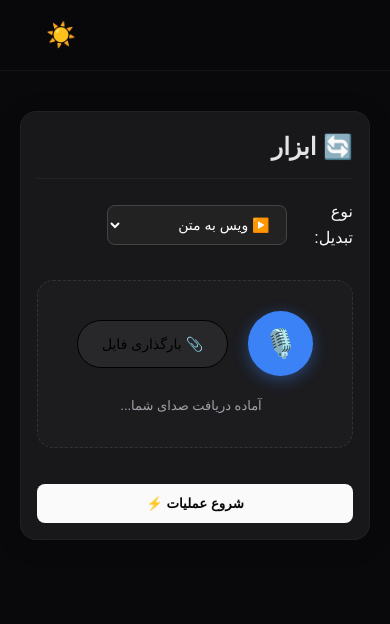
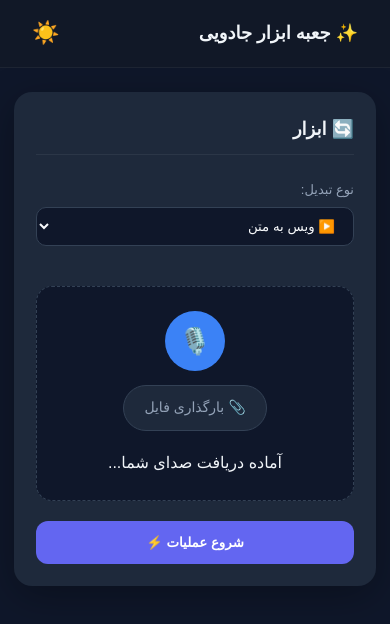
Before and after one commit to kasra11seddighi/ai-toolbox, a plain HTML site: page index.html in a window 390 px wide. Drawn offline with Linux system fonts and the light colour scheme; a small style sheet from the web is missing.

Commit message:
better ui(res)

```diff
--- a/style.css
+++ b/style.css
@@ -1,425 +1,255 @@
-.container{
-    max-width:1200px;
-    margin:auto;
-    padding:20px;
+/* =========================
+   RESET
+========================= */
+*{
+    margin:0;
+    padding:0;
+    box-sizing:border-box;
 }
 
-/* --- Base --- */
-body {
-    font-family: 'Vazirmatn', sans-serif;
-    margin: 0;
-    background: #09090b;
-    color: #fafafa;
-    transition: background 0.4s ease, color 0.4s ease;
-    line-height: 1.6;
+body{
+    font-family:'Vazirmatn',sans-serif;
+    background:#0f172a;
+    color:#f1f5f9;
+    line-height:1.7;
 }
 
-/* --- Header --- */
-header.glass {
-    padding: 20px 40px;
-    display: flex;
-    justify-content: space-between;
-    align-items: center;
-    background: rgba(9, 9, 11, 0.7);
-    backdrop-filter: blur(20px);
-    border-bottom: 1px solid rgba(255, 255, 255, 0.05);
-    position: sticky;
-    top: 0;
-    z-index: 100;
+/* =========================
+   HEADER
+========================= */
+header{
+    position:sticky;
+    top:0;
+    z-index:100;
+    display:flex;
+    justify-content:space-between;
+    align-items:center;
+    padding:18px 32px;
+    background:#111827;
+    border-bottom:1px solid rgba(255,255,255,0.05);
 }
 
-h1 { margin: 0; font-size: 20px; font-weight: 600; color: #ffffff; }
-
-/* --- Navigation --- */
-nav { display: flex; gap: 8px; }
-nav button {
-    padding: 8px 16px;
-    border: 1px solid transparent;
-    background: transparent;
-    color: #a1a1aa;
-    cursor: pointer;
-    border-radius: 99px;
-    transition: all 0.2s ease;
-    font-size: 13px;
-    font-weight: 500;
-}
-nav button:hover { color: #fafafa; background: rgba(255, 255, 255, 0.05); }
-nav button.active {
-    background: #fafafa; color: #09090b;
-    box-shadow: 0 2px 10px rgba(255, 255, 255, 0.1);
+.title{
+    font-size:18px;
+    font-weight:600;
 }
 
-/* --- Theme Icon Button --- */
-.icon-btn {
-    background: transparent;
-    border: none;
-    font-size: 24px;
-    cursor: pointer;
-    transition: transform 0.2s;
-}
-.icon-btn:hover { transform: scale(1.1); }
-
-/* --- Main Content --- */
-.cards{
-    display:grid;
-    grid-template-columns: repeat(2,1fr);
-    gap:20px;
+.icon-btn{
+    background:none;
+    border:none;
+    font-size:22px;
+    cursor:pointer;
 }
 
-main { padding: 40px 20px; max-width: 800px; margin: auto; }
-.card {
-    padding: 40px;
-    border-radius: 16px;
-    background: #18181b;
-    border: 1px solid rgba(255, 255, 255, 0.04);
-    box-shadow: 0 4px 24px rgba(0, 0, 0, 0.2);
-}
-.card h2 { margin-top: 0; color: #e4e4e7; border-bottom: 1px solid rgba(255, 255, 255, 0.05); padding-bottom: 12px; }
-
-.tab { display: none; animation: fadeIn 0.3s ease; }
-.tab.active { display: block; }
-@keyframes fadeIn { from { opacity: 0; transform: translateY(5px); } to { opacity: 1; transform: translateY(0); } }
-
-/* --- Inputs & Converter --- */
-.options-group { margin-bottom: 15px; display: flex; align-items: center; gap: 10px; }
-.glass-select {
-    padding: 8px 12px; border-radius: 8px; background: #09090b; max-width: 172px;
-    border: 1px solid rgba(255, 255, 255, 0.1); color: #fafafa; font-family: inherit; outline: none;
-}
-.glass-input {
-    width: 100%; box-sizing: border-box; height: 120px; padding: 16px;
-    background: #09090b; border: 1px solid rgba(255, 255, 255, 0.1);
-    border-radius: 12px; color: #fafafa; resize: vertical; outline: none; font-family: inherit;
-}
-.glass-input:focus { border-color: #fafafa; }
-
-.action-btn {
-    margin-top: 16px; padding: 12px 24px; border: none; border-radius: 8px;
-    background: #fafafa; color: #09090b; cursor: pointer; font-weight: 600; transition: 0.2s;
-}
-.action-btn:hover { opacity: 0.9; }
-
-.result-box {
-    margin-top: 20px; padding: 16px; background: rgba(59, 130, 246, 0.1);
-    border: 1px solid rgba(59, 130, 246, 0.3); border-radius: 12px;
+/* =========================
+   MAIN CARD
+========================= */
+main{
+    padding:40px 20px;
+    max-width:900px;
+    margin:auto;
 }
 
-/* --- Chat --- */
-.chat-box {
-    height: 300px; border-radius: 12px; padding: 20px; overflow-y: auto;
-    margin-bottom: 20px; background: #09090b; border: 1px solid rgba(255, 255, 255, 0.05);
-}
-.chat-message { margin-bottom: 15px; color: #a1a1aa; }
-.chat-message.user strong { color: #3b82f6; }
-.chat-message.bot strong { color: #fafafa; }
-.chat-input { display: flex; gap: 12px; }
-.chat-input input {
-    flex: 1; height: 48px; border-radius: 8px; padding: 0 16px;
-    background: #09090b; border: 1px solid rgba(255, 255, 255, 0.1); color: #fafafa; outline: none;
-}
-.chat-input input:focus { border-color: #fafafa; }
-.chat-input .action-btn { margin-top: 0; height: 48px; }
-
-/* --- Light Mode --- */
-/* =========================
-   LIGHT THEME (Professional)
-   ========================= */
-
-.light {
-    background: #f8fafc;
-    color: #0f172a;
+.card{
+    background:#1e293b;
+    padding:32px;
+    border-radius:18px;
+    box-shadow:0 10px 40px rgba(0,0,0,0.3);
 }
 
-/* Header */
-.light header.glass {
-    background: #ffffff;
-    border-bottom: 1px solid #e2e8f0;
-    backdrop-filter: none;
+.card h2{
+    margin-bottom:24px;
+    font-size:18px;
+    border-bottom:1px solid rgba(255,255,255,0.06);
+    padding-bottom:10px;
 }
 
-/* Main Title */
-.light h1 {
-    color: #0f172a;
+/* =========================
+   HEADER BOX (SELECTS)
+========================= */
+.headerBox{
+    display:flex;
+    gap:20px;
+    margin-bottom:20px;
 }
 
-/* Cards */
-.light .card {
-    background: #ffffff;
-    border: 1px solid #e2e8f0;
-    box-shadow: 0 6px 20px rgba(15, 23, 42, 0.05);
+.options-group,
+.voice-settings{
+    flex:1;
+    display:flex;
+    flex-direction:column;
+    gap:6px;
 }
 
-/* Card Titles */
-.light .card h2 {
-    color: #1e293b;
-    border-bottom: 1px solid #e2e8f0;
+label{
+    font-size:13px;
+    color:#94a3b8;
 }
 
-/* Navigation */
-.light nav button {
-    color: #475569;
-    background: transparent;
+select{
+    padding:10px 14px;
+    border-radius:10px;
+    border:1px solid #334155;
+    background:#0f172a;
+    color:#f8fafc;
+    font-family:inherit;
+    outline:none;
+    transition:0.2s;
 }
 
-.light nav button.active {
-    background: #0f172a;
-    color: #ffffff;
+select:focus{
+    border-color:#6366f1;
+    box-shadow:0 0 0 3px rgba(99,102,241,0.2);
 }
 
-/* Inputs */
-.light .glass-input,
-.light .glass-select,
-.light .chat-input input,
-.light .chat-box {
-    background: #ffffff;
-    border: 1px solid #cbd5e1;
-    color: #0f172a;
+/* =========================
+   TEXTAREA
+========================= */
+textarea{
+    width:100%;
+    min-height:130px;
+    padding:16px;
+    border-radius:14px;
+    border:1px solid #334155;
+    background:#0f172a;
+    color:#f8fafc;
+    resize:vertical;
+    margin-bottom:20px;
+    outline:none;
 }
 
-/* Input Focus State */
-.light .glass-input:focus,
-.light .glass-select:focus,
-.light .chat-input input:focus {
-    border-color: #3b82f6;
-    outline: none;
-    box-shadow: 0 0 0 3px rgba(59, 130, 246, 0.15);
+textarea:focus{
+    border-color:#6366f1;
+    box-shadow:0 0 0 3px rgba(99,102,241,0.2);
 }
 
-/* Buttons */
-.light .action-btn {
-    background: #0f172a;
-    color: #ffffff;
-    border: none;
+/* =========================
+   AUDIO SECTION
+========================= */
+.audio-controls-container{
+    display:flex;
+    flex-direction:column;
+    align-items:center;
+    gap:18px;
+    padding:24px;
+    border-radius:16px;
+    background:#0f172a;
+    border:1px dashed #334155;
+    margin-bottom:20px;
 }
 
-.light .action-btn:hover {
-    background: #1e293b;
+.audio-buttons-wrapper{
+    display:flex;
+    gap:20px;
+    align-items:center;
 }
 
-/* Result Box */
-.light .result-box {
-    background: #eff6ff;
-    border: 1px solid #bfdbfe;
-    color: #1e3a8a;
+/* Mic Button */
+.telegram-mic-btn{
+    width:65px;
+    height:65px;
+    border-radius:50%;
+    background:#3b82f6;
+    border:none;
+    color:white;
+    font-size:26px;
+    cursor:pointer;
+    transition:0.3s;
 }
 
-/* --- استایل‌های بخش ضبط صدای تلگرامی --- */
-.audio-controls-container {
-    display: flex;
-    flex-direction: column;
-    align-items: center;
-    gap: 20px;
-    margin-bottom: 20px;
-    padding: 30px 20px;
-    background: rgba(255, 255, 255, 0.02);
-    border: 1px dashed rgba(255, 255, 255, 0.1);
-    border-radius: 16px;
+.telegram-mic-btn:hover{
+    transform:scale(1.05);
 }
 
-.audio-buttons-wrapper {
-    display: flex;
-    align-items: center;
-    gap: 20px;
+.telegram-mic-btn.recording{
+    background:#ef4444;
+    animation:pulse 1.5s infinite;
 }
 
-/* دکمه میکروفون */
-.telegram-mic-btn {
-    width: 65px;
-    height: 65px;
-    border-radius: 50%;
-    background: #3b82f6; /* آبی تلگرامی */
-    color: white;
-    border: none;
-    font-size: 28px;
-    cursor: pointer;
-    transition: all 0.3s ease;
-    box-shadow: 0 4px 15px rgba(59, 130, 246, 0.4);
-    display: flex;
-    justify-content: center;
-    align-items: center;
+@keyframes pulse{
+    0%{box-shadow:0 0 0 0 rgba(239,68,68,0.6);}
+    70%{box-shadow:0 0 0 18px rgba(239,68,68,0);}
+    100%{box-shadow:0 0 0 0 rgba(239,68,68,0);}
 }
 
-.telegram-mic-btn:hover {
-    transform: scale(1.05);
-    background: #2563eb;
+/* Upload */
+.upload-btn{
+    padding:10px 20px;
+    border-radius:999px;
+    border:1px solid #334155;
+    background:#1e293b;
+    cursor:pointer;
+    font-size:14px;
+    transition:0.2s;
 }
 
-/* حالت در حال ضبط (تپش قرمز) */
-.telegram-mic-btn.recording {
-    background: #ef4444;
-    box-shadow: 0 0 0 0 rgba(239, 68, 68, 0.7);
-    animation: mic-pulse 1.5s infinite;
+.upload-btn:hover{
+    background:#334155;
 }
 
-@keyframes mic-pulse {
-    0% { transform: scale(0.95); box-shadow: 0 0 0 0 rgba(239, 68, 68, 0.7); }
-    70% { transform: scale(1); box-shadow: 0 0 0 15px rgba(239, 68, 68, 0); }
-    100% { transform: scale(0.95); box-shadow: 0 0 0 0 rgba(239, 68, 68, 0); }
+/* =========================
+   ACTION BUTTON
+========================= */
+.action-btn{
+    width:100%;
+    padding:14px;
+    border:none;
+    border-radius:12px;
+    background:#6366f1;
+    color:white;
+    font-weight:600;
+    cursor:pointer;
+    transition:0.2s;
 }
 
-/* دکمه آپلود */
-.upload-btn {
-    padding: 12px 24px;
-    background: rgba(255, 255, 255, 0.05);
-    border: 1px solid rgba(255, 255, 255, 0.1);
-    border-radius: 99px;
-    cursor: pointer;
-    font-size: 14px;
-    transition: all 0.3s;
-    color: #fafafa;
+.action-btn:hover{
+    background:#4f46e5;
 }
 
-.upload-btn:hover {
-    background: rgba(255, 255, 255, 0.1);
-    border-color: rgba(255, 255, 255, 0.2);
+/* =========================
+   RESULT BOX
+========================= */
+.result-box{
+    margin-top:20px;
+    padding:18px;
+    border-radius:14px;
+    background:#0f172a;
+    border:1px solid #334155;
+    font-size:14px;
+    line-height:1.8;
+    word-break:break-word;
 }
 
-/* وضعیت صوتی */
-.audio-status {
-    font-size: 13px;
-    color: #a1a1aa;
-    display: flex;
-    align-items: center;
-    gap: 8px;
+/* =========================
+   RESPONSIVE
+========================= */
+@media (max-width:768px){
+
+main{
+    padding:24px 14px;
 }
 
-.audio-status.recording-active {
-    color: #ef4444;
-    font-weight: bold;
+.card{
+    padding:22px;
 }
 
-.audio-status.file-selected {
-    color: #10b981; /* سبز */
+.headerBox{
+    flex-direction:column;
 }
-@media (max-width: 900px){
 
-    .cards{
-        grid-template-columns:1fr;
-    }
+.audio-buttons-wrapper{
+    flex-direction:column;
+    gap:14px;
+}
 
-    nav{
-        display:flex;
-        flex-wrap:wrap;
-        gap:10px;
-        justify-content:center;
-    }
+.upload-btn{
+    width:100%;
+    text-align:center;
+}
 
-    nav button{
-        flex:1;
-        min-width:120px;
-    }
+.telegram-mic-btn{
+    width:60px;
+    height:60px;
+}
 
 }
-@media (max-width: 600px){
-
-
-    h1{
-        font-size:20px;
-    }
-
-    .card{
-        padding:16px;
-    }
-
-    .glass-input,
-    .glass-select,
-    .chat-input input{
-        width:100%;
-        font-size:14px;
-    }
-
-    .action-btn{
-        width:100%;
-        padding:12px;
-    }
-
-    nav{
-        display: flex;
-        justify-content: space-around;
-
-    }
-
-.glass{
-    display: flex;
-    justify-content: space-around;
-}
-.title{
-    display: none;
-}
-
-
-}
-textarea{
-    resize:vertical;
-    min-height:120px;
-}
-
-input, textarea, select{
-    width:100%;
-    box-sizing:border-box;
-}
-.result-box{
-    word-wrap: break-word;
-    line-height:1.7;
-}
-/* ============================= */
-/* Voice Selector */
-/* ============================= */
-.headerBox {
-    display: flex;
-    justify-content:space-between;
-    align-items: center;
-    gap: 20px; /* فاصله بین دو باکس */
-    margin-bottom: 15px;
-    flex-wrap: wrap; /* برای جلوگیری از سرریز در صفحات کوچک */
-}
-
-/* برای اینکه هر گروه (Label + Select) در یک خط بماند */
-.voice-settings, .type-settings {
-    display: flex;
-    align-items: center; /* تراز عمودی متن و سلکت */
-    gap: 10px;
-    flex: 1; /* هر کدام فضای مساوی بگیرند */
-    justify-content: flex-end; /* چسبیدن به سمت راست/چپ بر اساس نیاز */
-    margin-top: -1rem;
-    font-size: 10px;
-}
-
-#voice-select, #convert-type {
-    padding: 10px 12px;
-    border-radius: 8px;
-    border: 1px solid #444; /* رنگ ملایم‌تر برای دارک مود */
-    background: #232222;
-    font-size: 14px;
-    outline: none;
-    transition: all 0.2s ease;
-    color: white;
-    width: 100%; /* استفاده از عرض کامل باکس */
-    max-width: 180px;
-    cursor: pointer;
-}
-
-/* استایل لیبل‌ها */
-.voice-settings label, .type-settings label {
-    font-size: 13px;
-    font-weight: 600;
-    color: #ccc;
-    white-space: nowrap; /* متن لیبل نشکند */
-
-}
-
-#voice-select:hover, #convert-type:hover {
-    border-color: #6366f1;
-}
-
-#voice-select:focus, #convert-type:focus {
-    border-color: #4f46e5;
-    box-shadow: 0 0 0 2px rgba(79, 70, 229, 0.3);
-}
-.upload-btn{
-    border: 1px solid black;
-    color: black;
-}
-.audio-controls{
-    border: 1px solid;
-}
```
